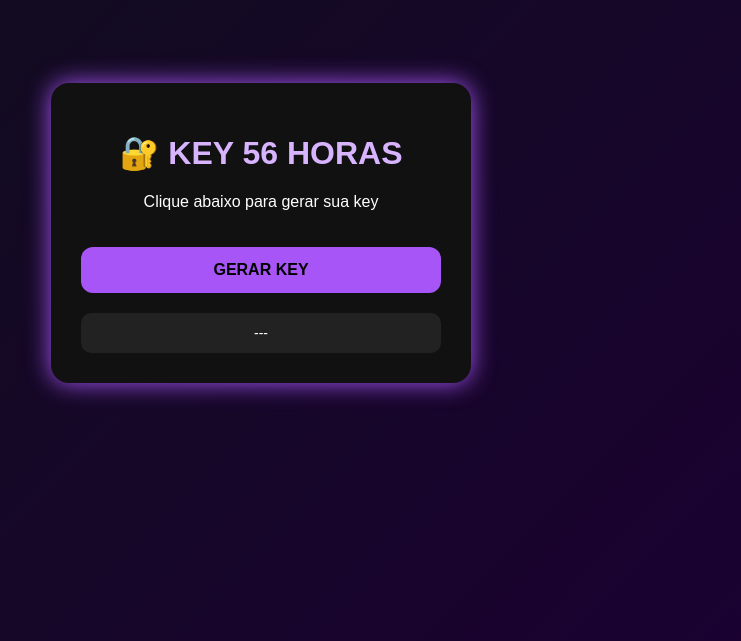
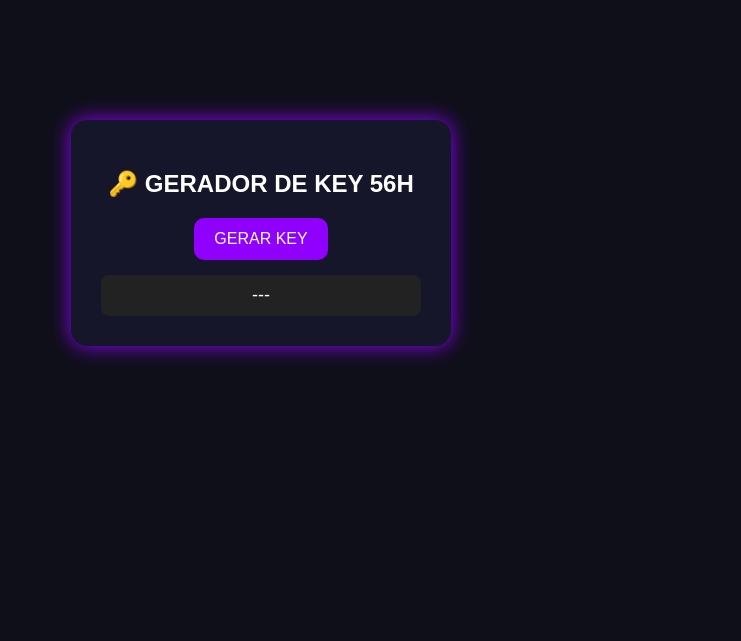
Before and after one commit to davi6166446646494694/Free-fire-, a plain HTML site: page index.html in a window 1280 px wide. Shown: the part 175-816 px from the top of the page, without its empty margins (379-1120 px from the left). Drawn offline with Linux system fonts and the light colour scheme.

Commit message:
Update index.html

```diff
--- a/index.html
+++ b/index.html
@@ -2,77 +2,65 @@
 <html lang="pt-BR">
 <head>
 <meta charset="UTF-8">
-<title>Key Generator 56H</title>
+<title>Gerador de Key 56H</title>
 <style>
 body {
-    background: linear-gradient(135deg, #0f0f1a, #1b0033);
-    font-family: Arial, sans-serif;
-    display: flex;
-    justify-content: center;
-    align-items: center;
-    height: 100vh;
-    color: white;
+  background:#0f0f1a;
+  color:white;
+  font-family:Arial;
+  display:flex;
+  justify-content:center;
+  align-items:center;
+  height:100vh;
 }
-
-.card {
-    background: #111;
-    padding: 30px;
-    border-radius: 18px;
-    width: 360px;
-    text-align: center;
-    box-shadow: 0 0 25px #a855f7;
+.box {
+  background:#16162a;
+  padding:30px;
+  border-radius:16px;
+  text-align:center;
+  width:320px;
+  box-shadow:0 0 20px #8f00ff;
 }
-
-h1 {
-    color: #d8b4fe;
+button {
+  background:#8f00ff;
+  color:white;
+  border:none;
+  padding:12px 20px;
+  border-radius:10px;
+  font-size:16px;
+  cursor:pointer;
 }
-
-button {
-    margin-top: 20px;
-    padding: 14px;
-    width: 100%;
-    border: none;
-    border-radius: 12px;
-    background: #a855f7;
-    color: black;
-    font-weight: bold;
-    font-size: 16px;
-    cursor: pointer;
-}
-
-button:hover {
-    background: #c084fc;
-}
-
-.key-box {
-    margin-top: 20px;
-    background: #222;
-    padding: 12px;
-    border-radius: 10px;
-    word-break: break-all;
-    font-size: 14px;
+.key {
+  margin-top:15px;
+  font-size:18px;
+  word-break:break-all;
+  background:#222;
+  padding:10px;
+  border-radius:8px;
 }
 </style>
 </head>
+<body>
 
-<body>
-<div class="card">
-    <h1>🔐 KEY 56 HORAS</h1>
-    <p>Clique abaixo para gerar sua key</p>
-
-    <button onclick="gerarKey()">GERAR KEY</button>
-
-    <div class="key-box" id="keyBox">---</div>
+<div class="box">
+  <h2>🔑 GERADOR DE KEY 56H</h2>
+  <button onclick="gerar()">GERAR KEY</button>
+  <div class="key" id="key">---</div>
 </div>
 
 <script>
-async function gerarKey() {
-    const res = await fetch("/api/generate");
-    const data = await res.json();
+function gerar() {
+  const chars = "FreeGHIJKLMNOPQRSTUVWXYZ0123456789FreeGHIJKLMNOPQRSTUVWXYZ0123456789";
+  let key = "";
 
-    document.getElementById("keyBox").innerText = data.key;
-    navigator.clipboard.writeText(data.key);
+  for (let i = 0; i < 16; i++) {
+    key += chars[Math.floor(Math.random() * chars.length)];
+    if ((i + 1) % 4 === 0 && i !== 15) key += "-";
+  }
+
+  document.getElementById("key").innerText = key;
 }
 </script>
+
 </body>
 </html>
```
